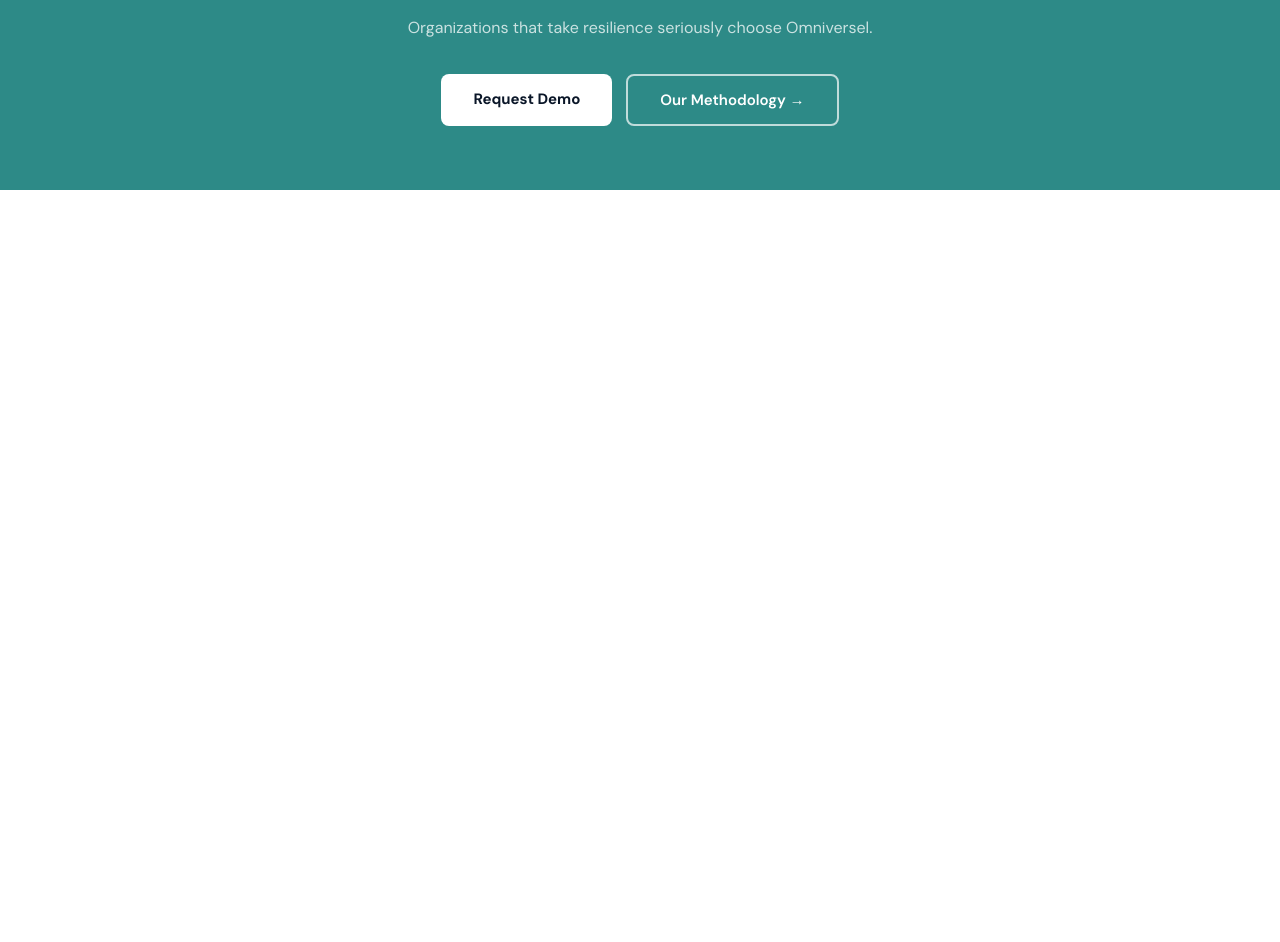
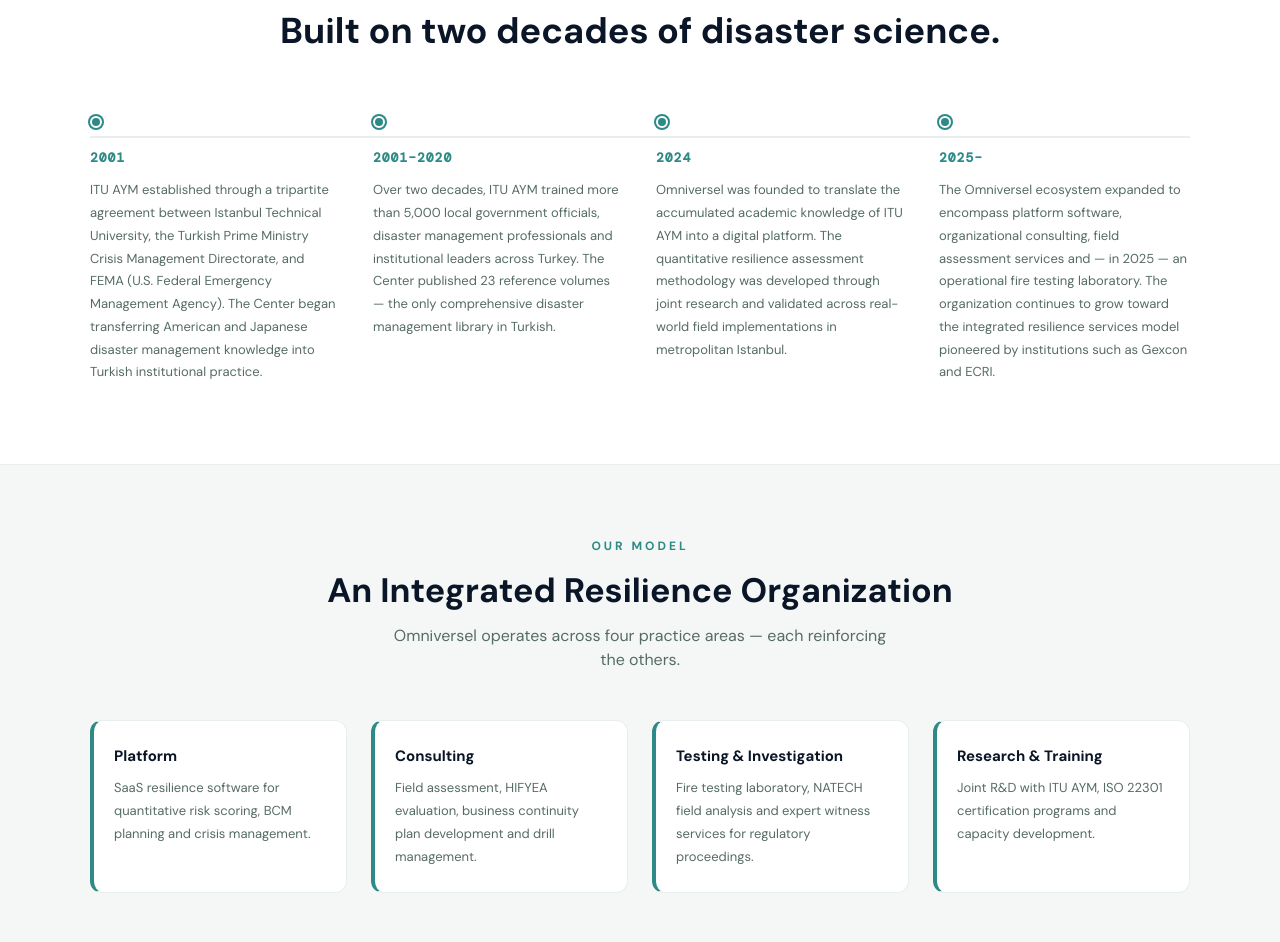
Before and after one commit to resiliagroup/resilia-platform, a Next.js app: page /about in a window 1280 px wide. Shown: the part 1670-2612 px from the top of the page. Before the commit the page ends 1860 px from the top, so only its background shows below. Built offline with nearby package versions, Linux system fonts and the light colour scheme.

Commit message:
feat: about sayfası — foundation timeline + integrated model

```diff
--- a/src/app/about/page.tsx
+++ b/src/app/about/page.tsx
@@ -109,6 +109,100 @@ export default function AboutPage() {
         </div>
       </section>
 
+      {/* Our Foundation — Timeline */}
+      <section style={{ padding:'80px 40px', background:BG }}>
+        <div style={{ maxWidth:1100, margin:'0 auto' }}>
+          <div style={{ textAlign:'center', marginBottom:64 }}>
+            <p style={{ color:T, fontSize:12, fontWeight:700, letterSpacing:3,
+              textTransform:'uppercase', marginBottom:16 }}>Our Foundation</p>
+            <h2 style={{ fontSize:'clamp(24px,3vw,36px)', fontWeight:700, color:N, lineHeight:1.2 }}>
+              Built on two decades of disaster science.
+            </h2>
+          </div>
+
+          {/* Timeline */}
+          <div style={{ position:'relative' }}>
+            {/* Horizontal line */}
+            <div style={{ position:'absolute', top:20, left:0, right:0, height:2,
+              background:BORDER, zIndex:0 }} />
+
+            <div style={{ display:'grid', gridTemplateColumns:'repeat(4,1fr)', gap:32, position:'relative', zIndex:1 }}>
+              {[
+                {
+                  year: '2001',
+                  text: 'ITU AYM established through a tripartite agreement between Istanbul Technical University, the Turkish Prime Ministry Crisis Management Directorate, and FEMA (U.S. Federal Emergency Management Agency). The Center began transferring American and Japanese disaster management knowledge into Turkish institutional practice.',
+                },
+                {
+                  year: '2001–2020',
+                  text: 'Over two decades, ITU AYM trained more than 5,000 local government officials, disaster management professionals and institutional leaders across Turkey. The Center published 23 reference volumes — the only comprehensive disaster management library in Turkish.',
+                },
+                {
+                  year: '2024',
+                  text: 'Omniversel was founded to translate the accumulated academic knowledge of ITU AYM into a digital platform. The quantitative resilience assessment methodology was developed through joint research and validated across real-world field implementations in metropolitan Istanbul.',
+                },
+                {
+                  year: '2025–',
+                  text: 'The Omniversel ecosystem expanded to encompass platform software, organizational consulting, field assessment services and — in 2025 — an operational fire testing laboratory. The organization continues to grow toward the integrated resilience services model pioneered by institutions such as Gexcon and ECRI.',
+                },
+              ].map((m, i) => (
+                <div key={i}>
+                  {/* Dot */}
+                  <div style={{ width:12, height:12, borderRadius:'50%', background:T,
+                    border:`2px solid ${BG}`, boxShadow:`0 0 0 2px ${T}`,
+                    marginBottom:20 }} />
+                  <div style={{ fontSize:13, fontWeight:800, color:T, fontFamily:'DM Mono,monospace',
+                    letterSpacing:1, marginBottom:12 }}>{m.year}</div>
+                  <p style={{ fontSize:13, color:MG, lineHeight:1.75 }}>{m.text}</p>
+                </div>
+              ))}
+            </div>
+          </div>
+        </div>
+      </section>
+
+      {/* Our Model */}
+      <section style={{ padding:'72px 40px', background:GR, borderTop:`1px solid ${BORDER}` }}>
+        <div style={{ maxWidth:1100, margin:'0 auto' }}>
+          <div style={{ textAlign:'center', marginBottom:48 }}>
+            <p style={{ color:T, fontSize:12, fontWeight:700, letterSpacing:3,
+              textTransform:'uppercase', marginBottom:16 }}>Our Model</p>
+            <h2 style={{ fontSize:'clamp(22px,3vw,34px)', fontWeight:700, color:N,
+              lineHeight:1.2, marginBottom:12 }}>
+              An Integrated Resilience Organization
+            </h2>
+            <p style={{ fontSize:16, color:MG, maxWidth:520, margin:'0 auto' }}>
+              Omniversel operates across four practice areas — each reinforcing the others.
+            </p>
+          </div>
+          <div style={{ display:'grid', gridTemplateColumns:'repeat(4,1fr)', gap:24 }}>
+            {[
+              {
+                title: 'Platform',
+                desc: 'SaaS resilience software for quantitative risk scoring, BCM planning and crisis management.',
+              },
+              {
+                title: 'Consulting',
+                desc: 'Field assessment, HIFYEA evaluation, business continuity plan development and drill management.',
+              },
+              {
+                title: 'Testing & Investigation',
+                desc: 'Fire testing laboratory, NATECH field analysis and expert witness services for regulatory proceedings.',
+              },
+              {
+                title: 'Research & Training',
+                desc: 'Joint R&D with ITU AYM, ISO 22301 certification programs and capacity development.',
+              },
+            ].map((card, i) => (
+              <div key={i} style={{ background:BG, border:`1px solid ${BORDER}`,
+                borderLeft:`4px solid ${T}`, borderRadius:12, padding:'24px 20px' }}>
+                <div style={{ fontSize:15, fontWeight:700, color:N, marginBottom:10 }}>{card.title}</div>
+                <p style={{ fontSize:13, color:MG, lineHeight:1.75 }}>{card.desc}</p>
+              </div>
+            ))}
+          </div>
+        </div>
+      </section>
+
       {/* CTA */}
       <section style={{ background:T, padding:'64px 40px', textAlign:'center' }}>
         <h2 style={{ fontSize:'clamp(22px,3vw,34px)', fontWeight:800, color:'#FFFFFF',
```
